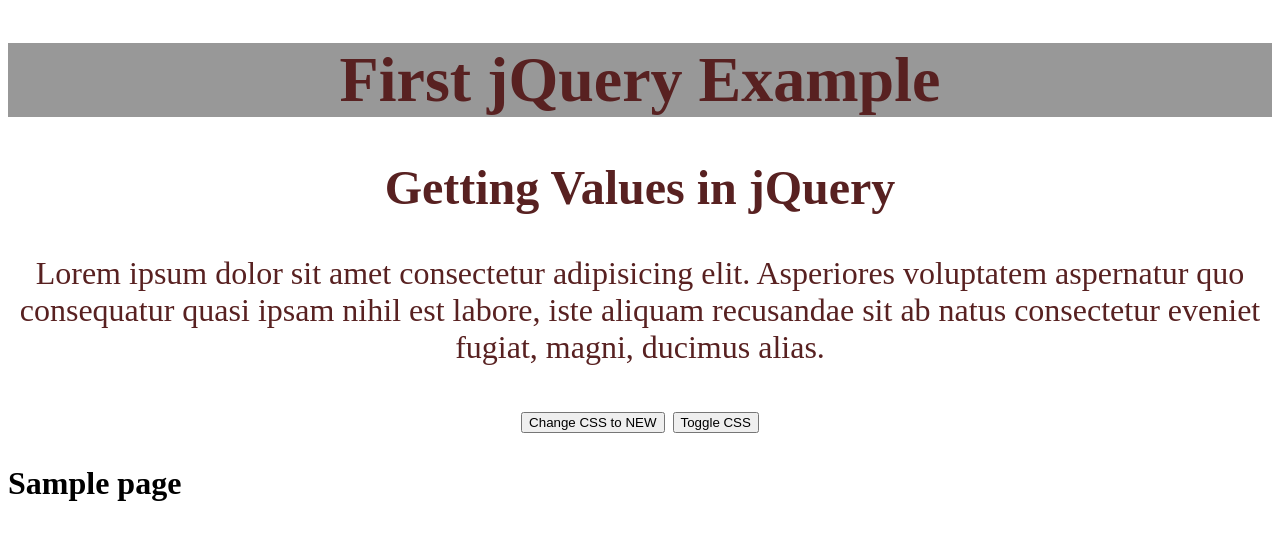
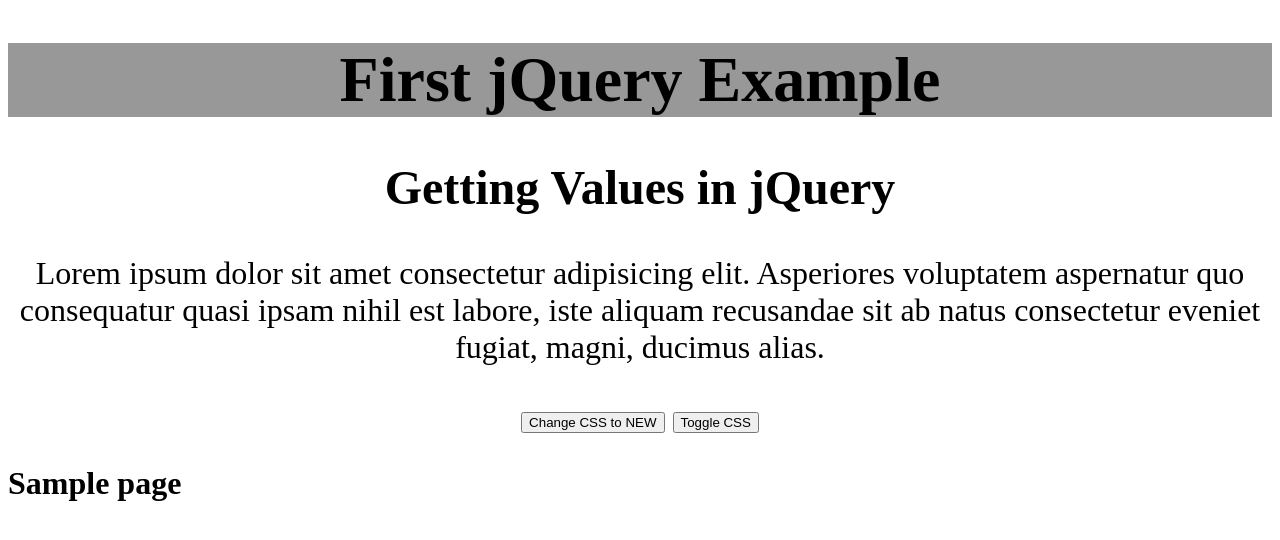
Before and after one commit to rjblee/Udemy_Front_End, a plain HTML site: page 109. jQuery/index.html in a window 1280 px wide. Both pictures are taken after a click on the button "Toggle CSS". Drawn offline with nearby package versions, Linux system fonts and the light colour scheme.

Commit message:
Edit styling

```diff
--- a/109. jQuery/css/style.css
+++ b/109. jQuery/css/style.css
@@ -6,7 +6,8 @@
 
 .new {
     text-align: center;
-    color: rgb(88, 33, 33);
+    /* color: rgb(88, 33, 33); */
     margin-bottom: 30px;
     font-size: 2em;
+    color: #000000;
 }
```
